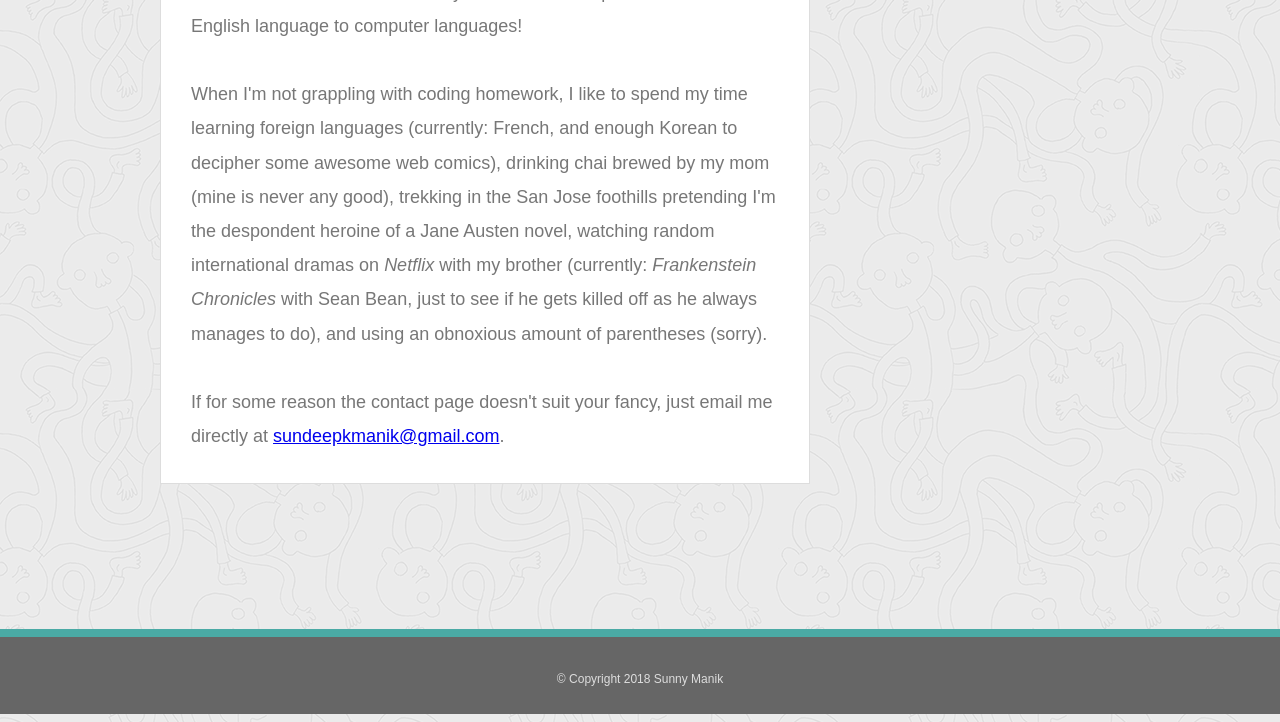
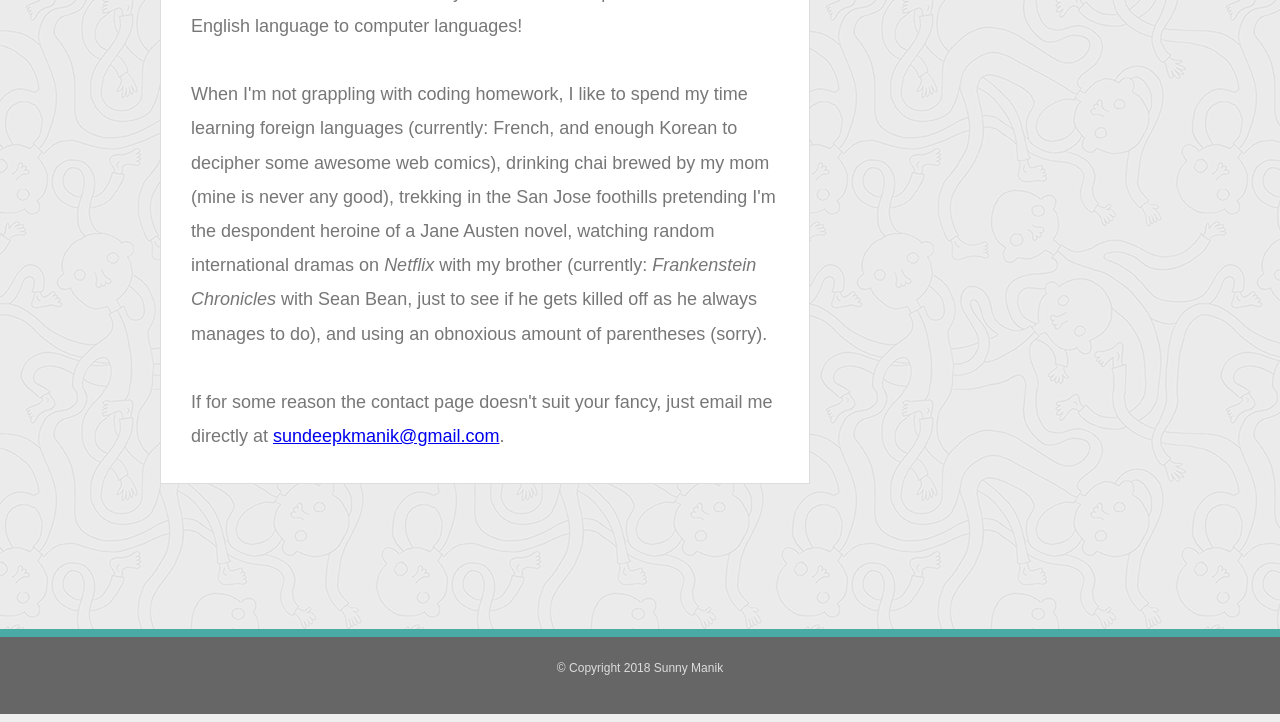
Before and after one commit to skmanik/Basic-Portfolio, a plain HTML site: page index.html in a window 1280 px wide. Shown: the part 416-1138 px from the top of the page. Drawn offline with Linux system fonts and the light colour scheme.

Commit message:
adjusted footer

```diff
--- a/assets/css/style.css
+++ b/assets/css/style.css
@@ -171,7 +171,8 @@ footer {
 }
 
 footer span {
-    line-height: 85px;
+    display: block;
+    padding-top: 25px;
     font-size: 75%;
     color: #dddddd;
 }
```
